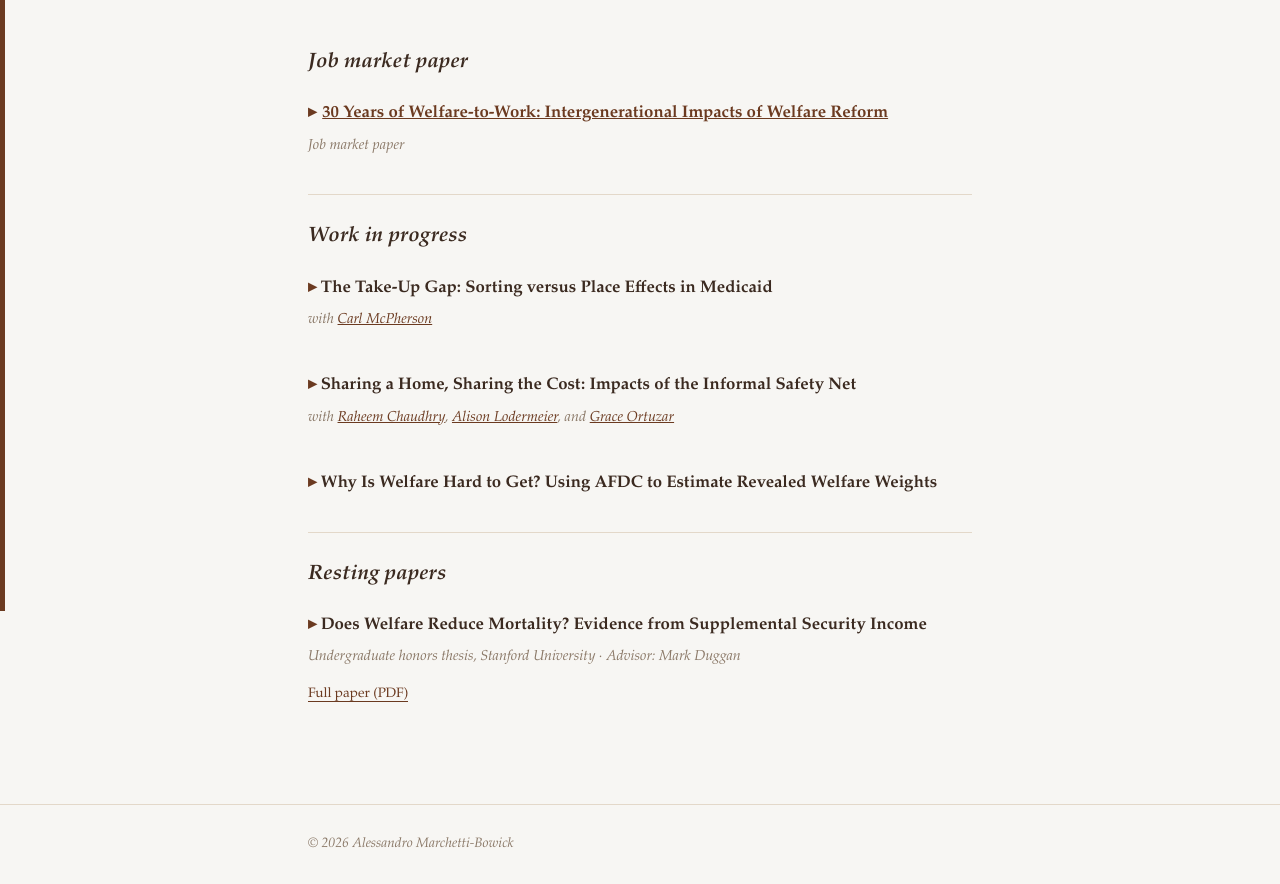
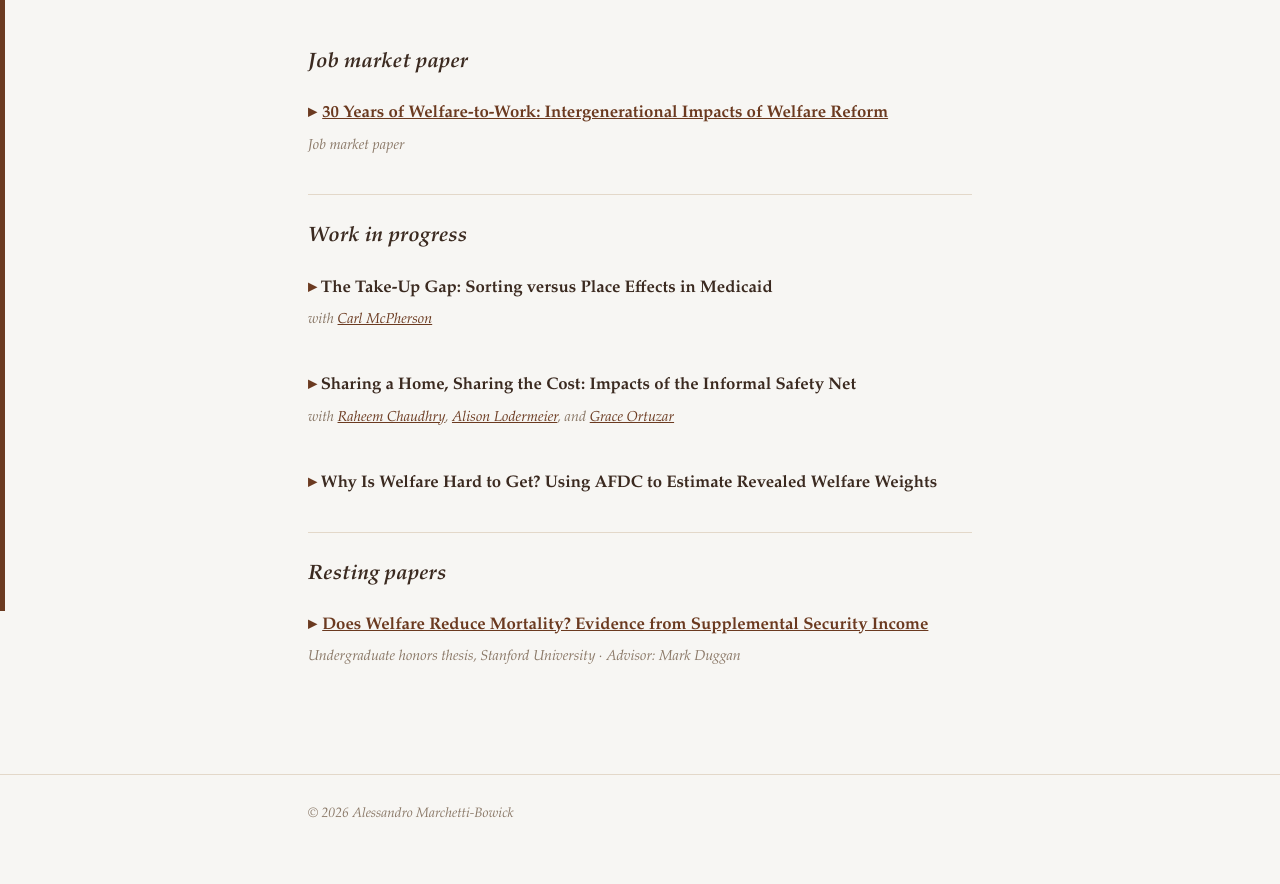
Before and after one commit to amarchettibowick/amarchettibowick.github.io, a plain HTML site: page research.html in a window 1280 px wide. Shown: the part 189-1073 px from the top of the page. After the commit the page ends 1043 px from the top, so only its background shows below. Drawn offline with Linux system fonts and the light colour scheme.

Commit message:
Add files via upload

```diff
--- a/research.html
+++ b/research.html
@@ -120,7 +120,7 @@ main section:nth-of-type(3) { margin-top: 1rem; }
 
       <div class="paper-list">
         <div class="paper">
-          <h3>Does Welfare Reduce Mortality? Evidence from Supplemental Security Income</h3>
+          <h3><a href="ssi-mortality.pdf">Does Welfare Reduce Mortality? Evidence from Supplemental Security Income</a></h3>
           <p class="meta">Undergraduate honors thesis, Stanford University &middot; Advisor: Mark Duggan</p>
           <p class="abstract">
             In this paper, I test whether transfer payments from the Supplemental Security
@@ -134,9 +134,6 @@ main section:nth-of-type(3) { margin-top: 1rem; }
             percentage point increase in child SSI enrollment leads to a 1.45 percentage point
             reduction in infant mortality rates.
           </p>
-          <div class="links">
-            <a href="ssi-mortality.pdf">Full paper (PDF)</a>
-          </div>
         </div>
       </div>
     </section>
```
Also changed, not shown: index.html (+1 -1 lines).
